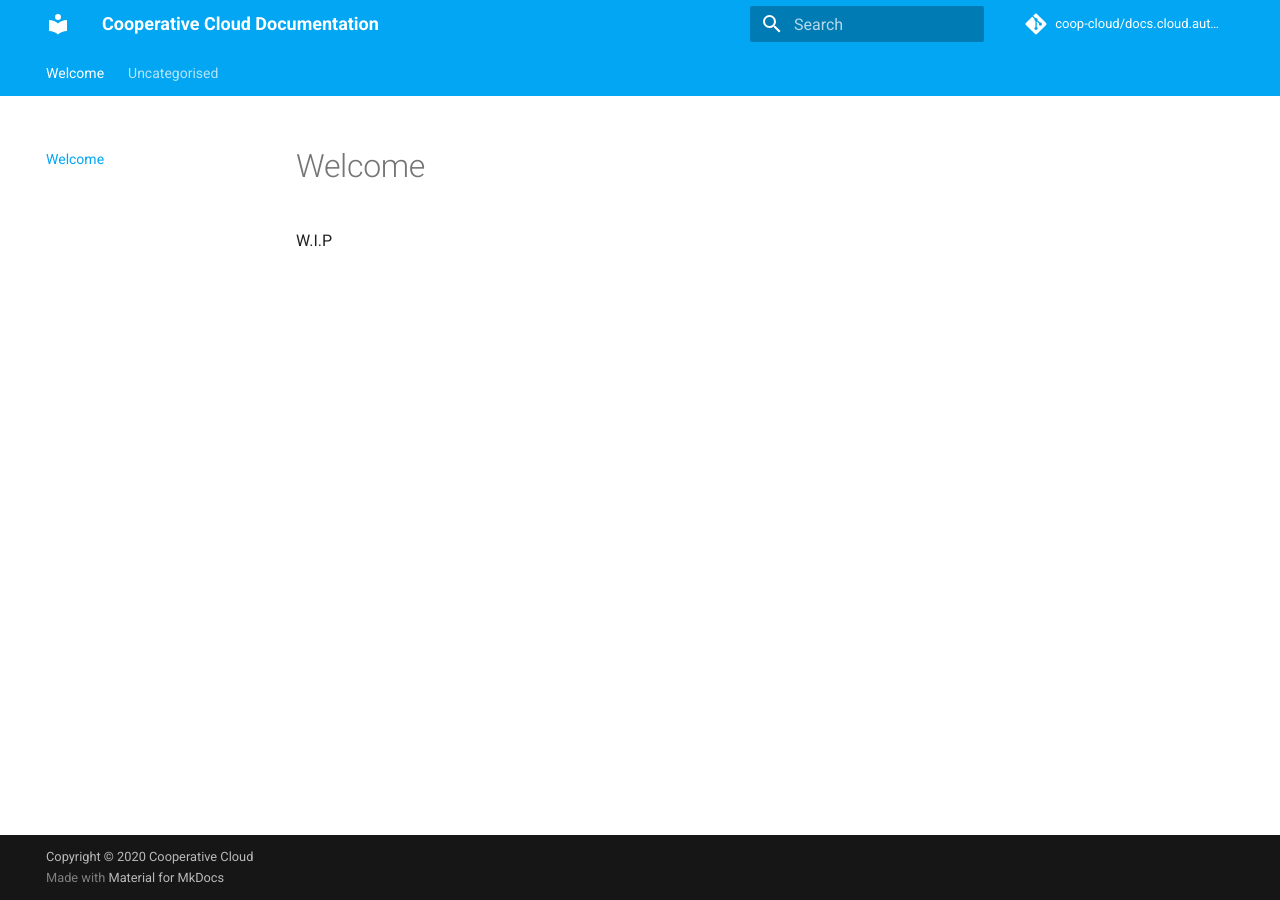
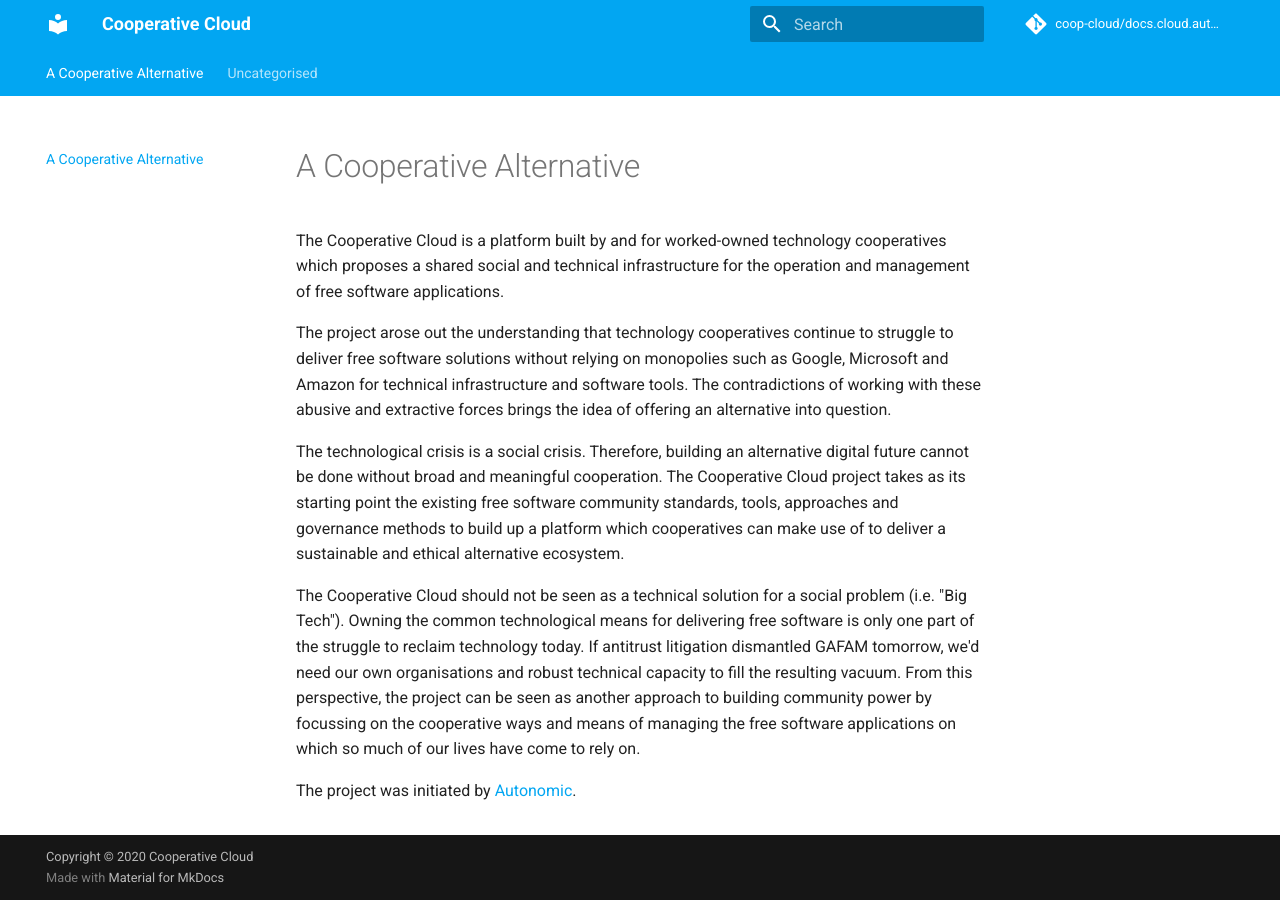
Before and after one commit to mayel/docs.coopcloud.tech, an MkDocs documentation site: the page built from docs/index.md, in a window 1280 px wide. Built offline with MkDocs 1.6.1 and Material for MkDocs 9.7.7, drawn with Linux system fonts in a browser that asks for light colours.

Commit message:
Go full communism on the intro

```diff
--- a/docs/index.md
+++ b/docs/index.md
@@ -1,5 +1,33 @@
 ---
-title: Welcome
+title: A Cooperative Alternative
 ---
 
-W.I.P
+The Cooperative Cloud is a platform built by and for worked-owned technology
+cooperatives which proposes a shared social and technical infrastructure for
+the operation and management of free software applications.
+
+The project arose out the understanding that technology cooperatives continue
+to struggle to deliver free software solutions without relying on monopolies
+such as Google, Microsoft and Amazon for technical infrastructure and software
+tools. The contradictions of working with these abusive and extractive forces
+brings the idea of offering an alternative into question.
+
+The technological crisis is a social crisis. Therefore, building an alternative
+digital future cannot be done without broad and meaningful cooperation. The
+Cooperative Cloud project takes as its starting point the existing free
+software community standards, tools, approaches and governance methods to build
+up a platform which cooperatives can make use of to deliver a sustainable and
+ethical alternative ecosystem.
+
+The Cooperative Cloud should not be seen as a technical solution for a social
+problem (i.e. "Big Tech"). Owning the common technological means for delivering
+free software is only one part of the struggle to reclaim technology today. If
+antitrust litigation dismantled GAFAM tomorrow, we'd need our own organisations
+and robust technical capacity to fill the resulting vacuum. From this
+perspective, the project can be seen as another approach to building community
+power by focussing on the cooperative ways and means of managing the free
+software applications on which so much of our lives have come to rely on.
+
+The project was initiated by [Autonomic].
+
+[autonomic]: https://autonomic.zone/
--- a/mkdocs.yml
+++ b/mkdocs.yml
@@ -1,6 +1,6 @@
 ---
 site_author: Cooperative Cloud
-site_name: Cooperative Cloud Documentation
+site_name: Cooperative Cloud
 site_url: https://docs.cloud.autonomic.zone
 
 theme:
```
